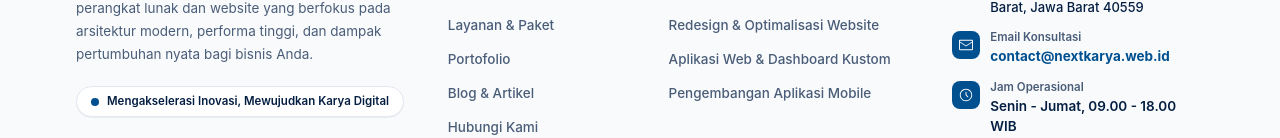
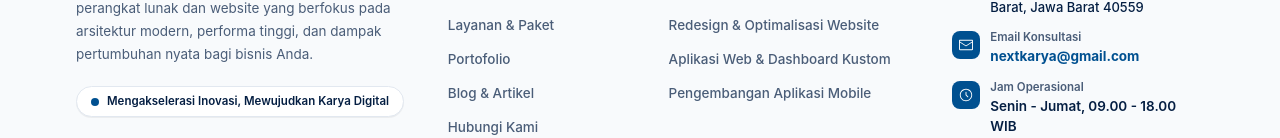
Before and after one commit to indraagstin025/NAYKON-Solution-Digital-Proyek, a Next.js app: page / in a window 1280 px wide. Shown: the part 7588-7726 px from the top of the page. Built offline with nearby package versions, Linux system fonts and the light colour scheme; no server answers; the database is empty.

Commit message:
chore: update official contact email to nextkarya@gmail.com

```diff
--- a/src/components/Footer.tsx
+++ b/src/components/Footer.tsx
@@ -120,10 +120,10 @@ export default function Footer() {
                     Email Konsultasi
                   </span>
                   <a
-                    href="mailto:contact@nextkarya.web.id"
+                    href="mailto:nextkarya@gmail.com"
                     className="font-bold text-[#005090] dark:text-[#0986C8] hover:underline"
                   >
-                    contact@nextkarya.web.id
+                    nextkarya@gmail.com
                   </a>
                 </div>
               </li>
--- a/src/features/contact/data/contactData.tsx
+++ b/src/features/contact/data/contactData.tsx
@@ -17,9 +17,9 @@ export const CONTACT_CHANNELS = [
   {
     icon: <EnvelopeClosedIcon className="h-5 w-5" />,
     title: "Email Resmi Konsultasi",
-    content: "contact@nextkarya.web.id",
+    content: "nextkarya@gmail.com",
     isLink: true,
-    linkHref: "mailto:contact@nextkarya.web.id",
+    linkHref: "mailto:nextkarya@gmail.com",
   },
   {
     icon: <ClockIcon className="h-5 w-5" />,
--- a/src/features/home/data/homeData.tsx
+++ b/src/features/home/data/homeData.tsx
@@ -455,9 +455,9 @@ export const CONTACT_INFO_ITEMS: ContactInfoItem[] = [
   {
     icon: <EnvelopeClosedIcon className="h-5 w-5" />,
     title: "Email Resmi Konsultasi",
-    content: "contact@nextkarya.web.id",
+    content: "nextkarya@gmail.com",
     isLink: true,
-    linkHref: "mailto:contact@nextkarya.web.id",
+    linkHref: "mailto:nextkarya@gmail.com",
   },
   {
     icon: <ClockIcon className="h-5 w-5" />,
```
Also changed, not shown: 3 other files (tests, documents, lock files or other folders).
